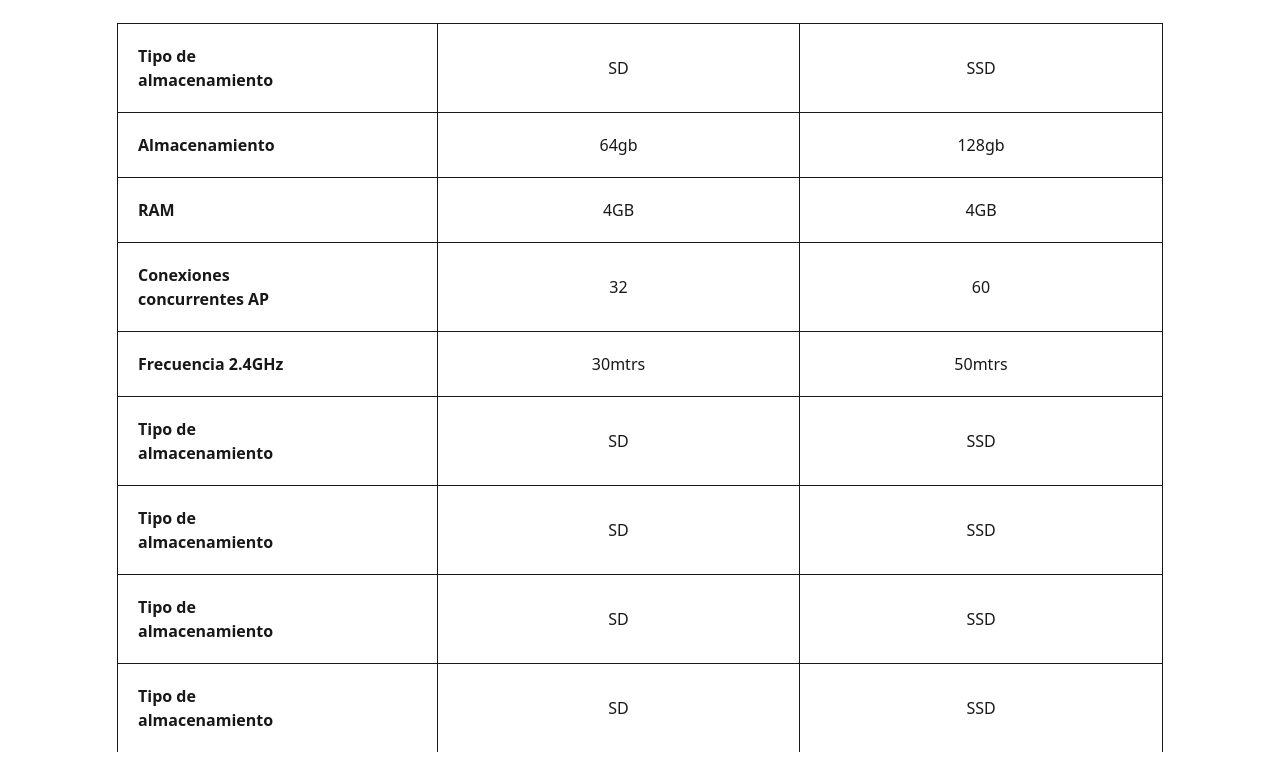
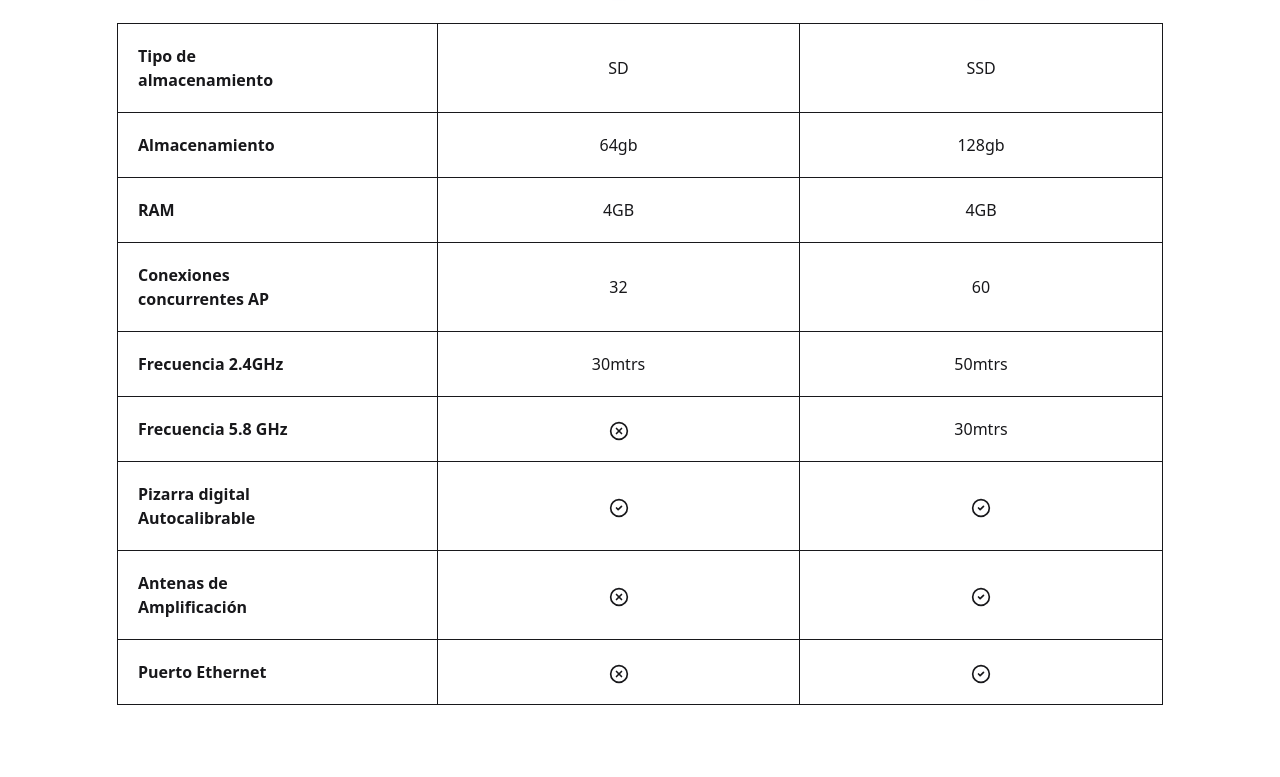
Before and after one commit to sr-roboto/TOMI8-LandingPage, a React (Vite) app: page / in a window 1280 px wide. Shown: the part 1420-2197 px from the top of the page. After the commit the page ends 2150 px from the top, so only its background shows below. Built offline with nearby package versions, Linux system fonts and the light colour scheme.

Commit message:
Actualizar íconos de estado en ProductPage para mejorar la representación visual de las características del producto

```diff
--- a/src/pages/ProductPage.jsx
+++ b/src/pages/ProductPage.jsx
@@ -1,5 +1,12 @@
 import React, { useState } from 'react';
-import { ChevronLeft, ChevronRight, ShoppingCart, Lock } from 'lucide-react';
+import {
+  ChevronLeft,
+  ChevronRight,
+  ShoppingCart,
+  Lock,
+  CircleX,
+  CircleCheck,
+} from 'lucide-react';
 import { motion } from 'framer-motion';
 import aulasAmigasLogo from '../assets/images/aulas-icon.png';
 import wompiIcon from '../assets/images/wompi-icon.png';
@@ -744,53 +751,53 @@ function ProductPage() {
             <tr>
               <td className="relative border-t border-l px-4 md:w-[320px] md:p-5   overflow-hidden">
                 <span className="font-bold max-w-[180px] inline-block">
-                  Tipo de almacenamiento
+                  Frecuencia 5.8 GHz
                 </span>
               </td>
               <td className="relative text-center py-5 border-t border-r border-l border-x">
-                <span>SD</span>
+                <CircleX className="inline h-5" />
               </td>
               <td className="relative text-center py-5 border-t border-r">
-                <span>SSD</span>
+                <span>30mtrs</span>
               </td>
             </tr>
             <tr>
               <td className="relative border-t border-l px-4 md:w-[320px] md:p-5   overflow-hidden">
                 <span className="font-bold max-w-[180px] inline-block">
-                  Tipo de almacenamiento
+                  Pizarra digital Autocalibrable
                 </span>
               </td>
               <td className="relative text-center py-5 border-t border-r border-l border-x">
-                <span>SD</span>
+                <CircleCheck className="inline h-5" />
               </td>
               <td className="relative text-center py-5 border-t border-r">
-                <span>SSD</span>
+                <CircleCheck className="inline h-5" />
               </td>
             </tr>
             <tr>
-              <td className="relative border-t border-l px-4 md:w-[320px] md:p-5   overflow-hidden">
+              <td className="relative border-t border-l  px-4 md:w-[320px] md:p-5   overflow-hidden">
                 <span className="font-bold max-w-[180px] inline-block">
-                  Tipo de almacenamiento
+                  Antenas de Amplificación
                 </span>
               </td>
-              <td className="relative text-center py-5 border-t border-r border-l border-x">
-                <span>SD</span>
+              <td className="relative text-center py-5 border-t border-r border-l border-x ">
+                <CircleX className="inline h-5" />
               </td>
-              <td className="relative text-center py-5 border-t border-r">
-                <span>SSD</span>
+              <td className="relative text-center py-5 border-t border-r ">
+                <CircleCheck className="inline h-5" />
               </td>
             </tr>
             <tr>
-              <td className="relative border-t border-l px-4 md:w-[320px] md:p-5   overflow-hidden">
+              <td className="relative border-t border-l border-b px-4 md:w-[320px] md:p-5   overflow-hidden">
                 <span className="font-bold max-w-[180px] inline-block">
-                  Tipo de almacenamiento
+                  Puerto Ethernet
                 </span>
               </td>
-              <td className="relative text-center py-5 border-t border-r border-l border-x">
-                <span>SD</span>
+              <td className="relative text-center py-5 border-t border-r border-l border-x border-b">
+                <CircleX className="inline h-5" />
               </td>
-              <td className="relative text-center py-5 border-t border-r">
-                <span>SSD</span>
+              <td className="relative text-center py-5 border-t border-r border-b">
+                <CircleCheck className="inline h-5" />
               </td>
             </tr>
           </tbody>
```
